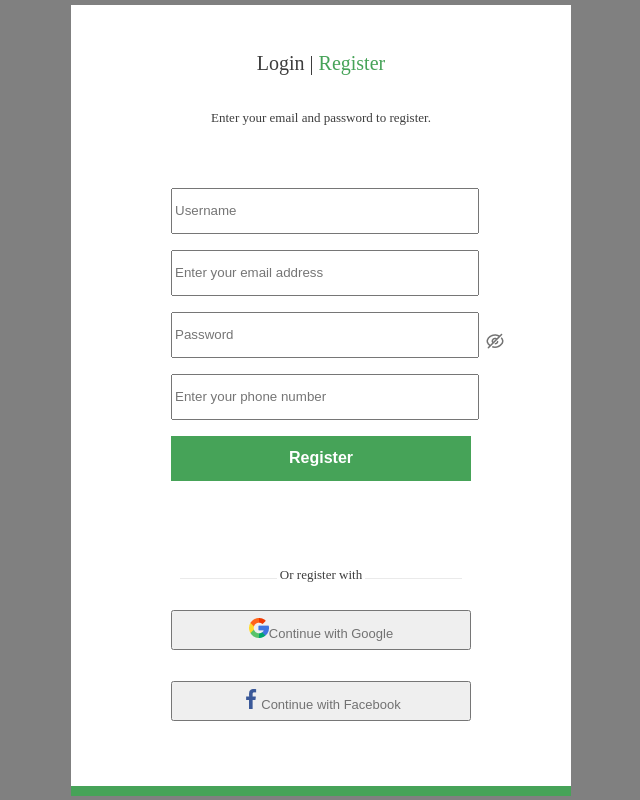
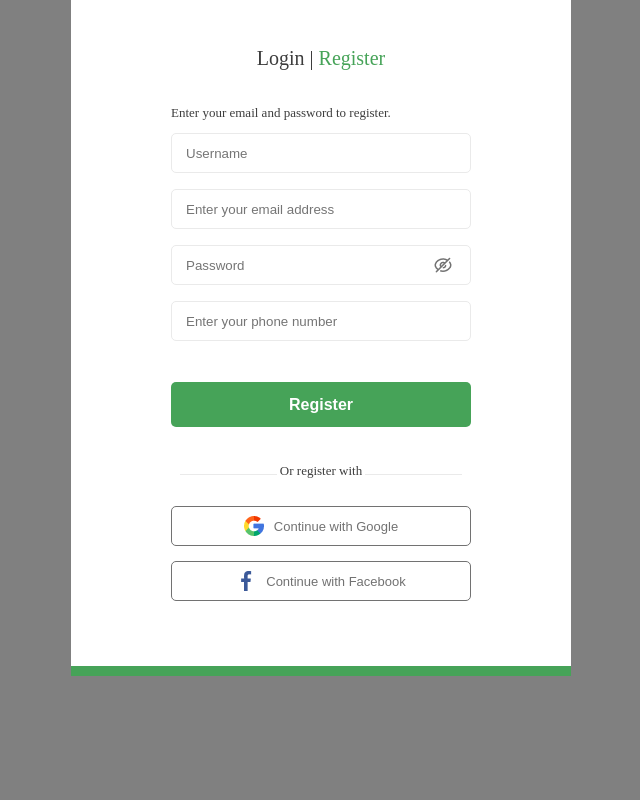
Before and after one commit to itsnastunya/lesson-4-git, a plain HTML site: page index.html in a window 1280 px wide. Shown: the whole page, without its empty margins (319-959 px from the left). Drawn offline with Linux system fonts and the light colour scheme.

Commit message:
correction html and css

```diff
--- a/css/style.css
+++ b/css/style.css
@@ -1,11 +1,11 @@
-body{
+body {
     background-color: grey;
     display: flex;
-    justify-content: center; /* Центрує картку по горизонталі (ліво-право) */
-    align-items: center;     /* Центрує картку по вертикалі (верх-низ) */
-    min-height: 100vh;
+    justify-content: center;
+    align-items: center;
 }
-.box-form{
+
+.box-form {
     background-color: #FFFFFF;
     width: 500px;
     padding: 50px 100px;
@@ -15,16 +15,21 @@ body{
     align-items: center;
     border-bottom: 10px solid #46A358;
 }
+
 input {
     display: block;
     width: 300px;
     height: 40px;
     margin-bottom: 16px;
+    padding: 0 14px;
+    box-sizing: border-box;
+    border: 1px solid #EAEAEA;
+    border-radius: 5px;
 }
 
 form {
-    width: 500px;
-    margin: 50px auto;
+    display: flex;
+    flex-direction: column;
 }
 
 .title {
@@ -44,6 +49,8 @@ form {
     font-size: 13px;
     font-weight: 300;
     margin-bottom: 14px;
+    width: 300px;
+    text-align: left;
 }
 
 .register-button {
@@ -55,6 +62,7 @@ form {
     font-size: 16px;
     font-weight: 700;
     margin-bottom: 36px;
+    margin-top: 25px;
 }
 
 .text-below {
@@ -65,15 +73,7 @@ form {
     margin-bottom: 27px;
 }
 
-.social-button-1 {
-    width: 300px;
-    height: 40px;
-    color: #727272;
-    font-size: 13px;
-    font-weight: 500;
-    margin-bottom: 15px;
-}
-
+.social-button-1,
 .social-button-2 {
     width: 300px;
     height: 40px;
@@ -81,14 +81,35 @@ form {
     font-size: 13px;
     font-weight: 500;
     margin-bottom: 15px;
+    background-color: transparent;
+    border: 1px solid #727272;
+    border-radius: 5px;
+    display: flex;
+    align-items: center;
+    justify-content: center;
+    gap: 10px;
 }
 
-.password-box{
+.password-box {
+    display: block;
+    width: 300px;
+    position: relative;
+    margin-bottom: 16px;
+}
+
+.password-box input {
+    width: 300px;
+    margin-bottom: 0;
+
+}
+
+.toggle-password {
+    position: absolute;
+    right: 12px;
+    top: 50%;
+    transform: translateY(-50%);
     display: flex;
     align-items: center;
-    position: relative;
-}
-.toggle-password{
     background: none;
     border: none;
 }
--- a/index.html
+++ b/index.html
@@ -13,6 +13,7 @@
 
 <body>
     <div class="box-form">
+
         <h1 class="title">
             <span>Login</span>
             <span>|</span>
@@ -24,8 +25,8 @@
         </div>
 
         <form action="#">
-        <input type="text" name="username" placeholder="Username" minlength="3" maxlength="15" pattern="^[A-Za-z0-9_]+$"
-            required>
+            <input type="text" name="username" placeholder="Username" minlength="3" maxlength="15"
+                pattern="^[A-Za-z0-9_]+$" required>
 
             <input type="email" name="email" placeholder="Enter your email address" required>
 
@@ -42,22 +43,19 @@
         </form>
 
         <div class="text-below">
-            <p><span><img src="./img/Line 7.png" alt="line"></span>
+            <p><span><img src="./img/Line.png" alt="line"></span>
                 <span>Or register with</span>
-            <span><img src="./img/Line 7.png" alt="line"></span>
+                <span><img src="./img/Line.png" alt="line"></span>
             </p>
         </div>
 
-        <div class="social-button-1">
         <button class="social-button-1" type="button"><img src="./img/Group.png" alt="google logo">Continue with
             Google</button>
-        </div>
-        <br>
-        <div class="social-button-2">
+
         <button class="social-button-2" type="button"><img src="./img/facebook.png" alt="facebook logo">Continue
             with
             Facebook</button>
-        </div>
+
     </div>
 
 
```
Also changed, not shown: img/Line.png (renamed from img/Line 7.png). Lines whose indentation alone changed are shown as unchanged.
